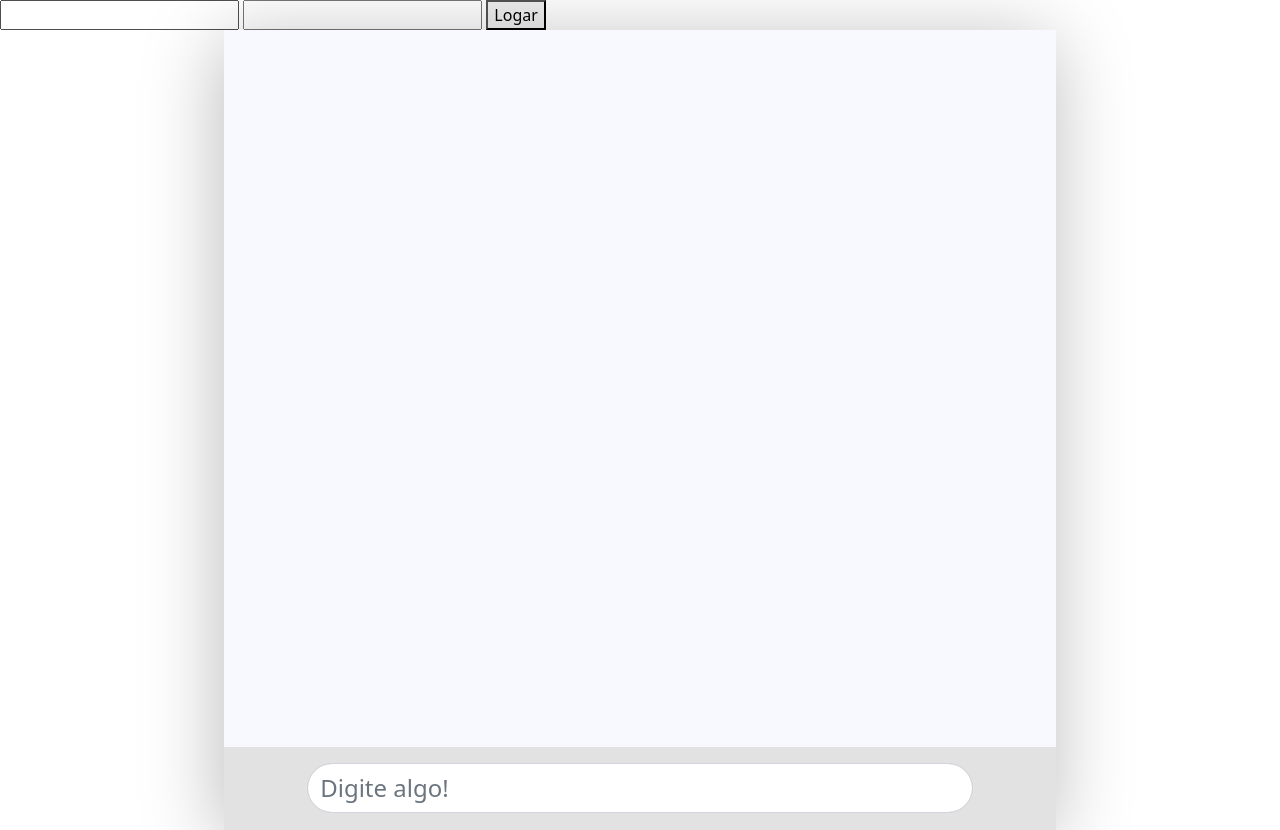
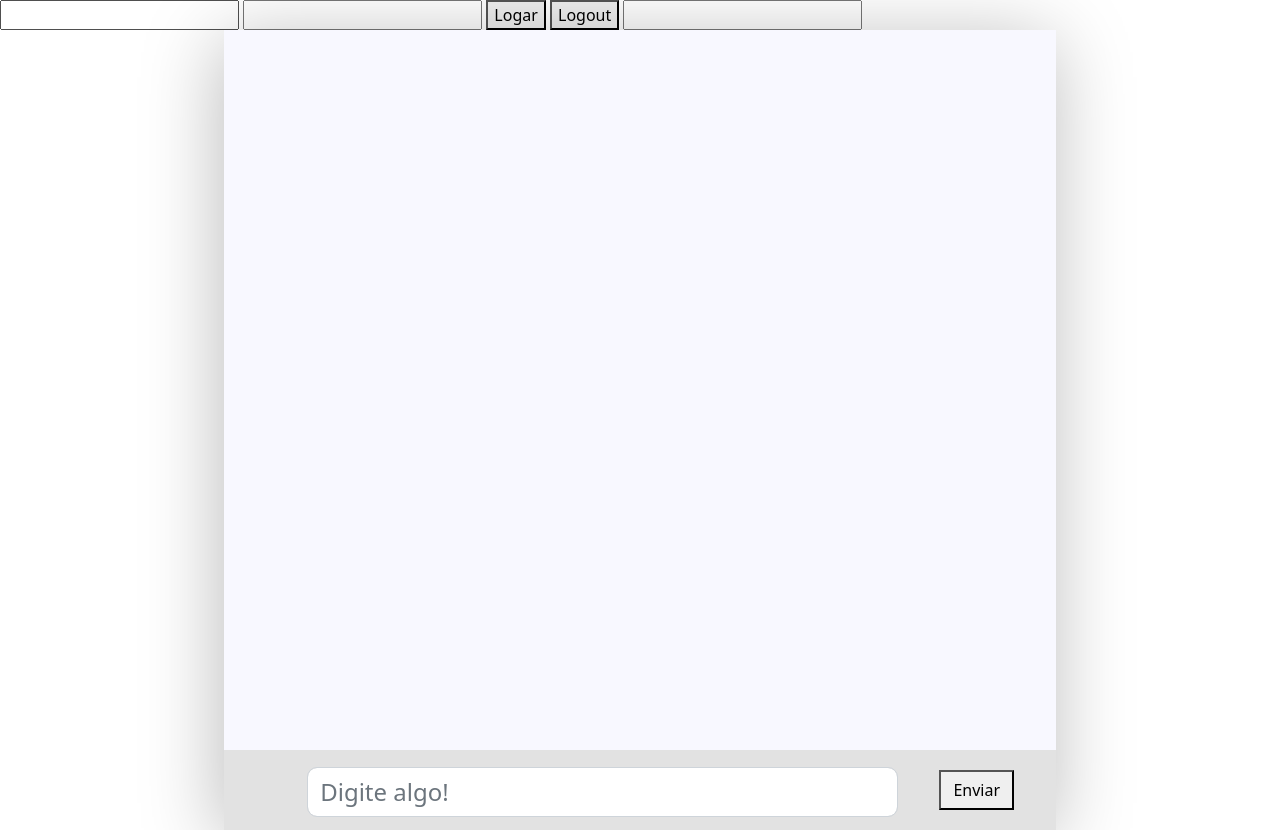
Before and after one commit to mauriciocsz/Chattn.io, a website: page view/index.html in a window 1280 px wide. Drawn offline with nearby package versions, Linux system fonts and the light colour scheme; no server answers.

Commit message:
feat: implemented the 'send message' functionality on the web page

```diff
--- a/controller/message.js
+++ b/controller/message.js
@@ -7,7 +7,7 @@ async function send (req, res){
 
     const messageSocket = require('../socket/message')
 
-    let {msg, reciever} = req.body;
+    let {msg, reciever, id} = req.body;
     let {private_key, username} = req.session;
 
     try{
@@ -30,8 +30,7 @@ async function send (req, res){
         result+= encrypter.final('hex')
         result+=" "+iv64
 
-        // TODO: get the message 'code'
-        messageSocket.emitMessage(roomName,result, 2, roomEncryptd);
+        messageSocket.emitMessage(roomName,result, id, roomEncryptd);
 
         res.sendStatus(200);
 
--- a/view/index.html
+++ b/view/index.html
@@ -8,18 +8,21 @@
         <input type='text' id='login'>
         <input type='password' id='pass'>
         <button onclick="postLogin()"> Logar</button>
+        <button onclick="logout()"> Logout</button>
+        <input type='text' id='user'>
             <div class="chatBody">
                 <div class="messagesDiv">
                     <!--<div class="messageClient">
                          <label class="lblText">Bom dia a todos! Como vocês estão?</label> !
                     </div>-->
                     <br>
-                    <!--<div class="messageServer">
-                        <label label class="lblText">Bem</label>
-                    </div>-->
+                    <div class="messageServer" style="width:0; height: 0; min-width: 0; min-height: 0; padding: 0;">
+
+                    </div>
                 </div>
                 <div class="boxArea" >
                     <textarea class="form-control" id="textBox" rows="1" placeholder="Digite algo!"  maxlength="6000"></textarea>
+                    <button id='btn_send' onclick="sendMsg()">Enviar</button>
                 </div>
         </div>
 
--- a/view/scripts/index.js
+++ b/view/scripts/index.js
@@ -1,4 +1,6 @@
 const socket = io();
+
+let myid = Math.floor(Math.random() * 10000);
 
 socket.on('identification', () =>{
 
@@ -29,6 +31,13 @@ socket.on('recieveMsg', (msg,id,room) =>{
         },
         success:function(result){
             // TODO: find out if the message sent was the user's
+                //alert(id+" "+myid)
+                if(id==myid){
+                    $('#'+id).remove();
+                    newMsg(1,result+'');
+                    return
+                }
+
             newMsg(0,result+'');
         },
         complete:function(result){
@@ -39,14 +48,44 @@ socket.on('recieveMsg', (msg,id,room) =>{
 
 })
 
+function sendMsg(){
+    let msg = $('#textBox').val();
+
+
+
+    if(!msg.trim().length)
+        return;
+    let user = $('#user').val();
+
+    $('#textBox').val("")
+
+    newMsg(1,msg,1,myid);
+
+    $.ajax({
+        url:"/sendMessage",
+        dataType:"text",
+        type: "post",
+        data:{
+            msg,
+            reciever: user,
+            id: myid
+        }
+    })
+}
+
 
 //Creates a new message in the chat
-function newMsg(user, msg, valor){
+function newMsg(user, msg, valor, id){
+
+    if (id==undefined){
+        id = " "
+    }
 
     if(valor==undefined)
         valor=''
     else
         valor='opacity:0.25'
+
     let type=""
     switch(user){
         case 0:
@@ -58,12 +97,15 @@ function newMsg(user, msg, valor){
         default:
             return;
     }
-    var text = $("<div class='"+type+"' style='"+valor+"'><div>");
+    var text = $("<div id='"+id+"'class='"+type+"' style='"+valor+"'><div>");
     var lbl = $("<label class='lblText'></label>");
     lbl.text(msg)
     text.append(lbl);
 
     $(".messagesDiv").append(text);
+
+    var div = $('.messagesDiv');
+    div.scrollTop(div.prop("scrollHeight"));
 }
 
 //Placeholder login function
@@ -88,3 +130,11 @@ function postLogin(){
         }
     })
 }
+
+function logout(){
+    $.ajax({
+        url:"/logout",
+        dataType:"json",
+        type:"post"
+    })
+}
--- a/view/stylesheets/index.css
+++ b/view/stylesheets/index.css
@@ -10,6 +10,18 @@
     -moz-box-shadow: -3px 10px 74px 0px rgba(0,0,0,0.27);
 }
 
+#btn_send{
+    width: 10%;
+    height: 50%;
+    top: 0;
+    left: 0;
+    right: 0;
+    bottom: 0;
+    margin: auto;
+    margin-right: 5%;
+
+}
+
 .bg{
     margin: 0;
     background: no-repeat center top fixed;
@@ -20,20 +32,28 @@
 #textBox{
     -webkit-border-radius: 50px;
     -moz-border-radius: 50px;
-    border-radius: 50px;
+    border-radius: 10px;
     resize: none;
     width: 80%;
     font-size: 1.5rem;
     background-color: white;
-    margin: 10%; margin-top: 2%;margin-bottom: 2%;
-    left: 0;right: 0;top: 0;bottom: 0;
+    margin: 10%;
+    margin-top: 2%;
+    margin-right: 5%;
+    margin-bottom: 2%;
+    left: 0;
+    right: 0;
+    top: 0;
+    bottom: 0;
 }
 
 .boxArea{
     position: absolute;
     bottom: 0;
+    height: 10%;
     width: 100%;
     background-color:rgb(226, 226, 226);
+    display: inline-flex;
 
 }
 
@@ -50,10 +70,10 @@
     padding: 2.5%;
     margin-right: 5%;
     margin-left: 5%;
-    margin-bottom: 2%;
+    margin-bottom: 1%;
     overflow-wrap: anywhere;
 
-    clear: both;
+    clear: right;
 
 }
 
@@ -69,7 +89,7 @@
     padding: 2.5%;
     margin-right: 5%;
     margin-left: 5%;
-    margin-bottom: 2%;
+    margin-bottom: 1%;
     overflow-wrap: anywhere;
     clear: both;
 }
@@ -81,7 +101,8 @@
 }
 .messagesDiv{
     width: 100%;
-    height: 95%;
-    padding: 5%;
+    height: 90%;
+    padding: 0%;
     overflow: scroll;
+    overflow-x: hidden;
 }
```
